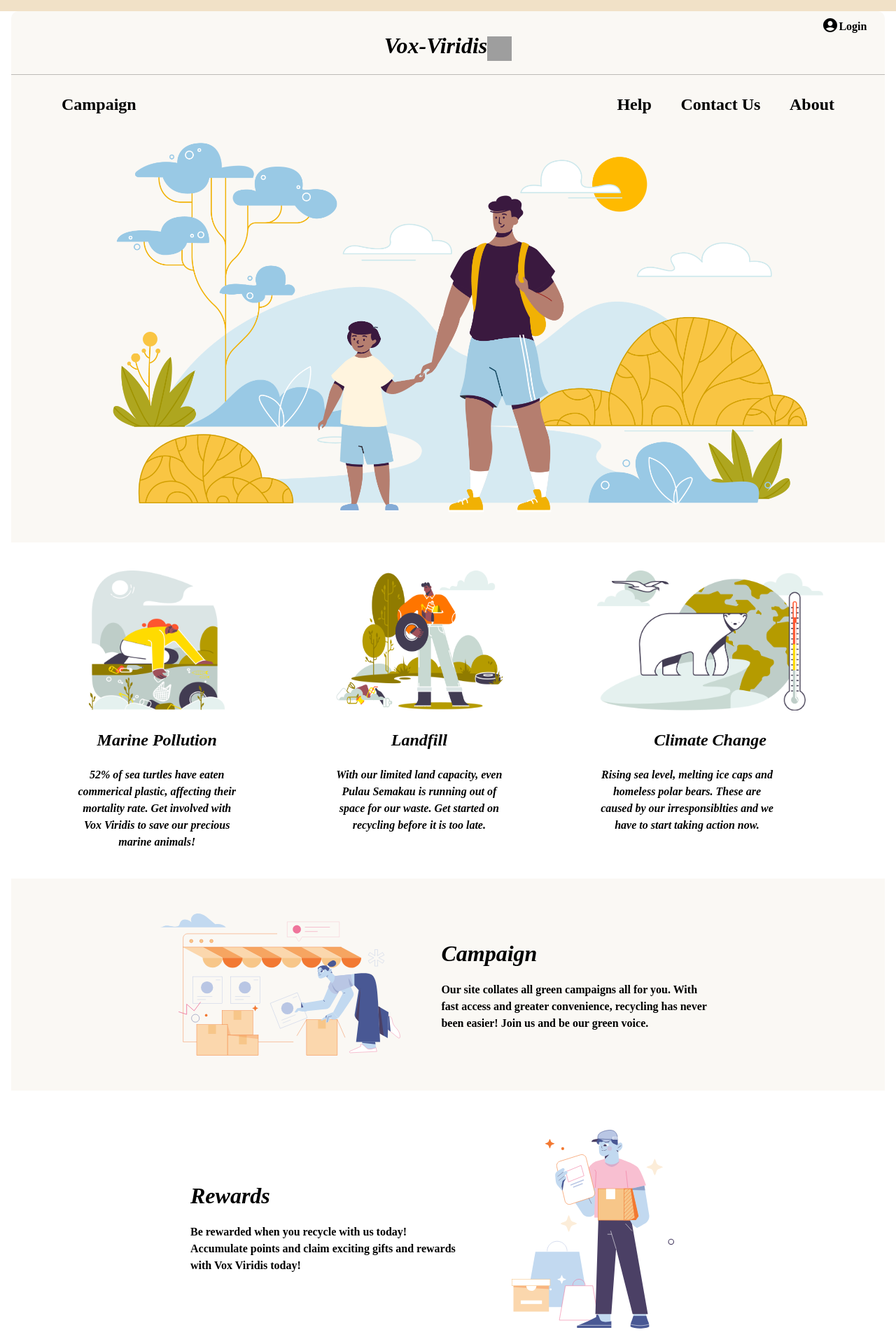
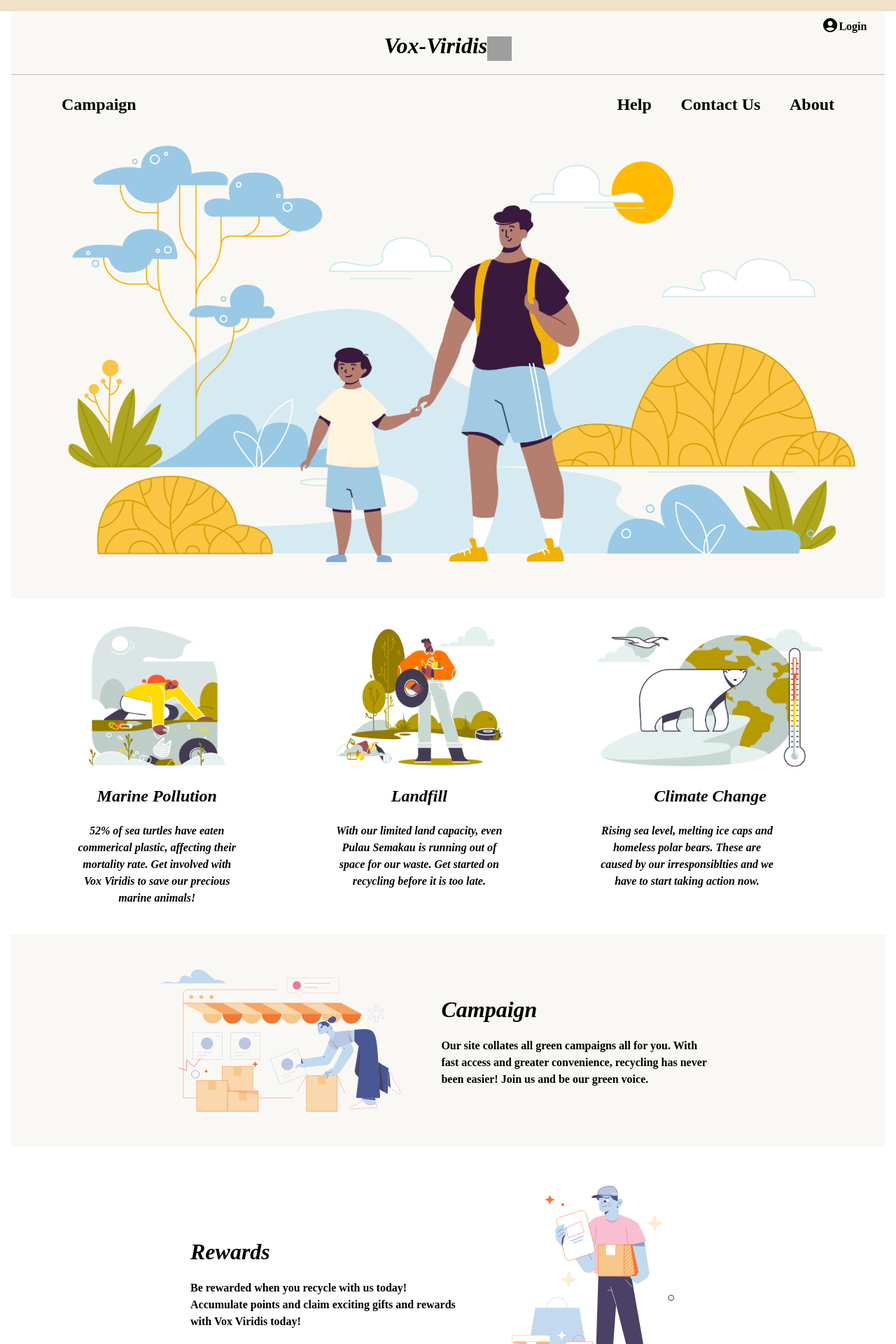
Before and after one commit to cs203t5/cs203t5-frontend, a Next.js app in the folder vox-viridis/: page / in a window 1280 px wide. Shown: the top 1920 px of the page at 70% size. Built offline with nearby package versions, Linux system fonts and the light colour scheme; grey boxes are pictures that could not be loaded; a web font is replaced by a local one.

Commit message:
added react reveal

```diff
--- a/vox-viridis/components/Campaign/CampaignFilter.module.css
+++ b/vox-viridis/components/Campaign/CampaignFilter.module.css
@@ -5,7 +5,7 @@
     margin-top: 10vh;
     border-radius: 10px;
     border-style: solid;
-    border-width: 1px;
+    border-width: 1.8px;
 }
 .filterBy {
     margin-left: 1.5vw;
--- a/vox-viridis/components/Home/HomepageIntro.module.css
+++ b/vox-viridis/components/Home/HomepageIntro.module.css
@@ -6,6 +6,7 @@
     text-align: center;
     font-style: italic;
     text-decoration-thickness: 1px;
+    font-weight: 100;
 }
 .introContainer img {
     height: 25vh;
--- a/vox-viridis/package.json
+++ b/vox-viridis/package.json
@@ -17,6 +17,7 @@
     "next": "12.3.1",
     "react": "18.2.0",
     "react-dom": "18.2.0",
+    "react-reveal": "^1.2.2",
     "react-router-dom": "^6.4.1"
   },
   "devDependencies": {
--- a/vox-viridis/pages/Homepage.module.css
+++ b/vox-viridis/pages/Homepage.module.css
@@ -1,7 +1,7 @@
 .BigImg {
     object-fit: cover;
-    max-width: 90%;
-    height: 75vh;
+    max-width: 95%;
+    height: 85vh;
     display: block;
     margin-left: auto;
     margin-right: auto;
--- a/vox-viridis/pages/index.js
+++ b/vox-viridis/pages/index.js
@@ -5,7 +5,7 @@ import HomepageImgLeft from "../components/Home/HomepageImgLeft";
 import HomepageIntro from "../components/Home/HomepageIntro";
 import HomepageRewards from "../components/Home/HomepageRight";
 import globalStyle from "./Global.module.css";
-
+import { Fade, Slide } from "react-reveal";
 
 const contents = [
     {
@@ -24,16 +24,26 @@ export default function Home() {
         <div>
             <div className={globalStyle.pageBg}>
                 <Navbar />
+                <Fade clear delay={200} duration={500}>
                     <div>
                         <img
                             className={styles.BigImg}
                             src="../../home/homepageBig.png"
                         ></img>
                     </div>
+                </Fade>
+                <Fade left delay={500}>
                     <HomepageIntro />
+                </Fade>
+                <Slide left delay={500}>
                     <HomepageImgLeft content={contents[0]}></HomepageImgLeft>
+                </Slide>
+                <Slide right delay={1000}>
                     <HomepageRewards />
+                </Slide>
+                <Slide left delay={500}>
                     <HomepageImgLeft content={contents[1]}></HomepageImgLeft>
+                </Slide>
             </div>
             <Footer />
         </div>
```
Also changed, not shown: 1 other file (tests, documents, lock files or other folders). Lines whose indentation alone changed are shown as unchanged.
